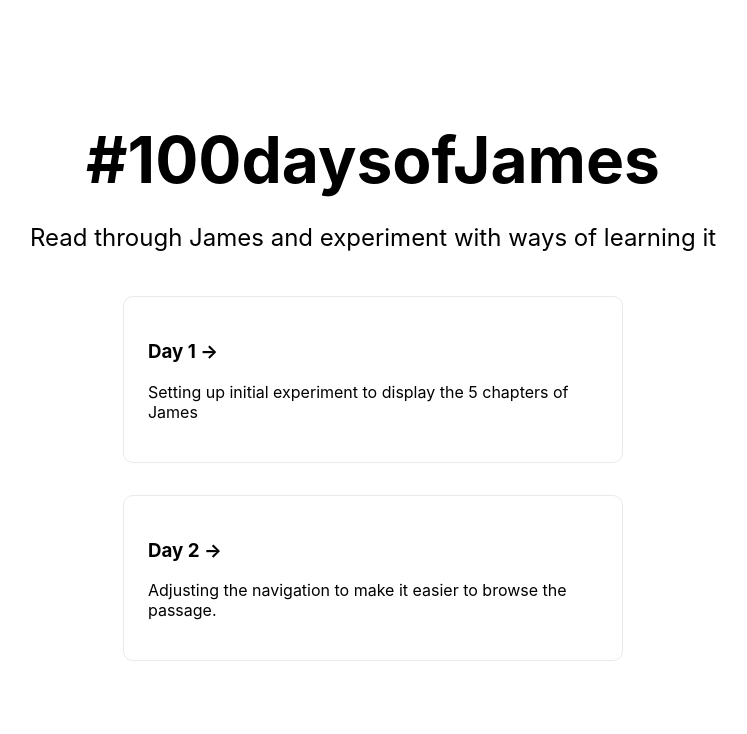
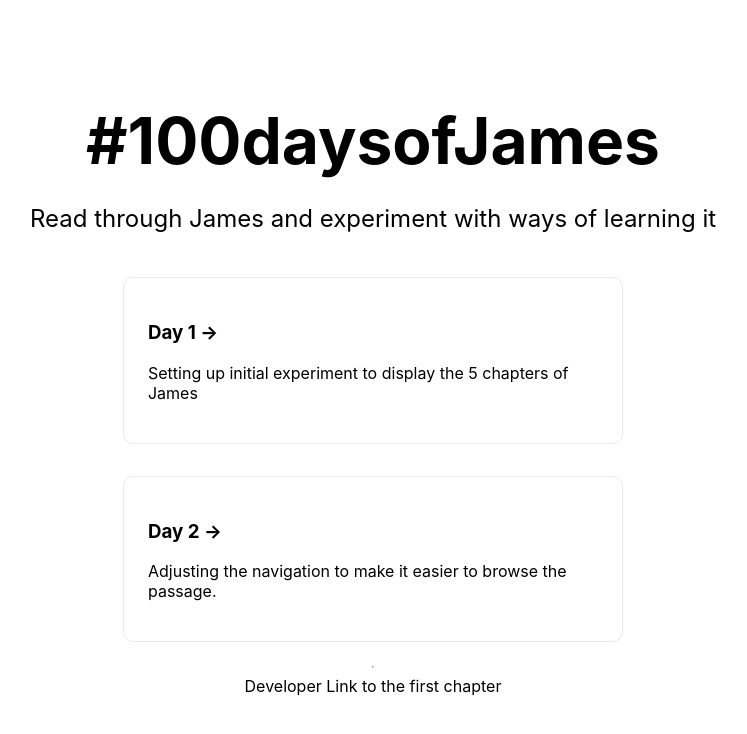
Before and after one commit to mattam/100daysofjames, a Next.js app: page / in a window 1280 px wide. Shown: the top 734 px of the page, without its empty margins (267-1014 px from the left). Built offline with nearby package versions, Linux system fonts and the light colour scheme.

Commit message:
Adding a developer link to make life easier on localhost

```diff
--- a/pages/index.js
+++ b/pages/index.js
@@ -35,6 +35,10 @@ export default function Home() {
             Adjusting the navigation to make it easier to browse the passage.
           </p>
         </a>
+        <hr />
+        <Link href="/james/1">
+          <a>Developer Link to the first chapter</a>
+        </Link>
       </main>
     </div>
   );
```
